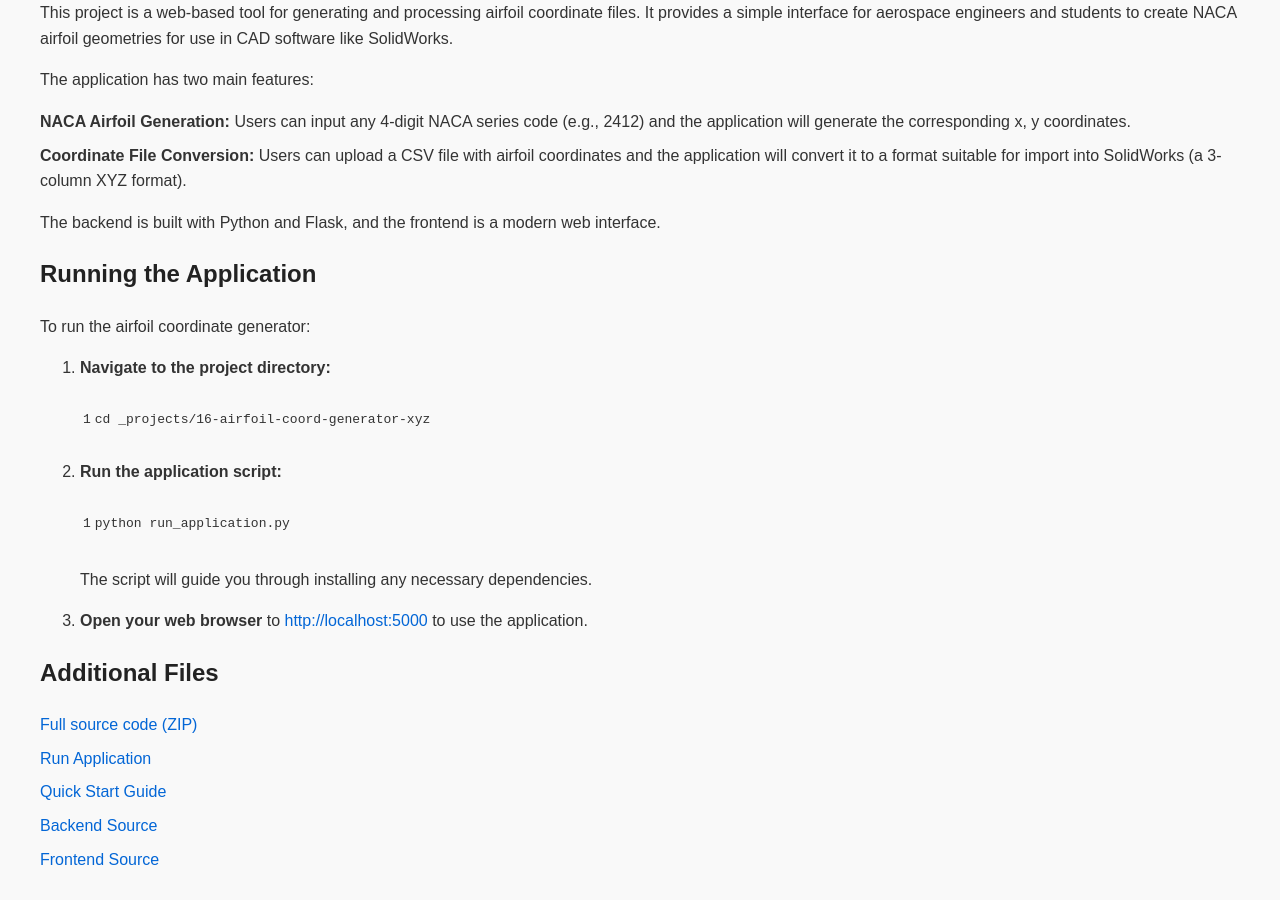
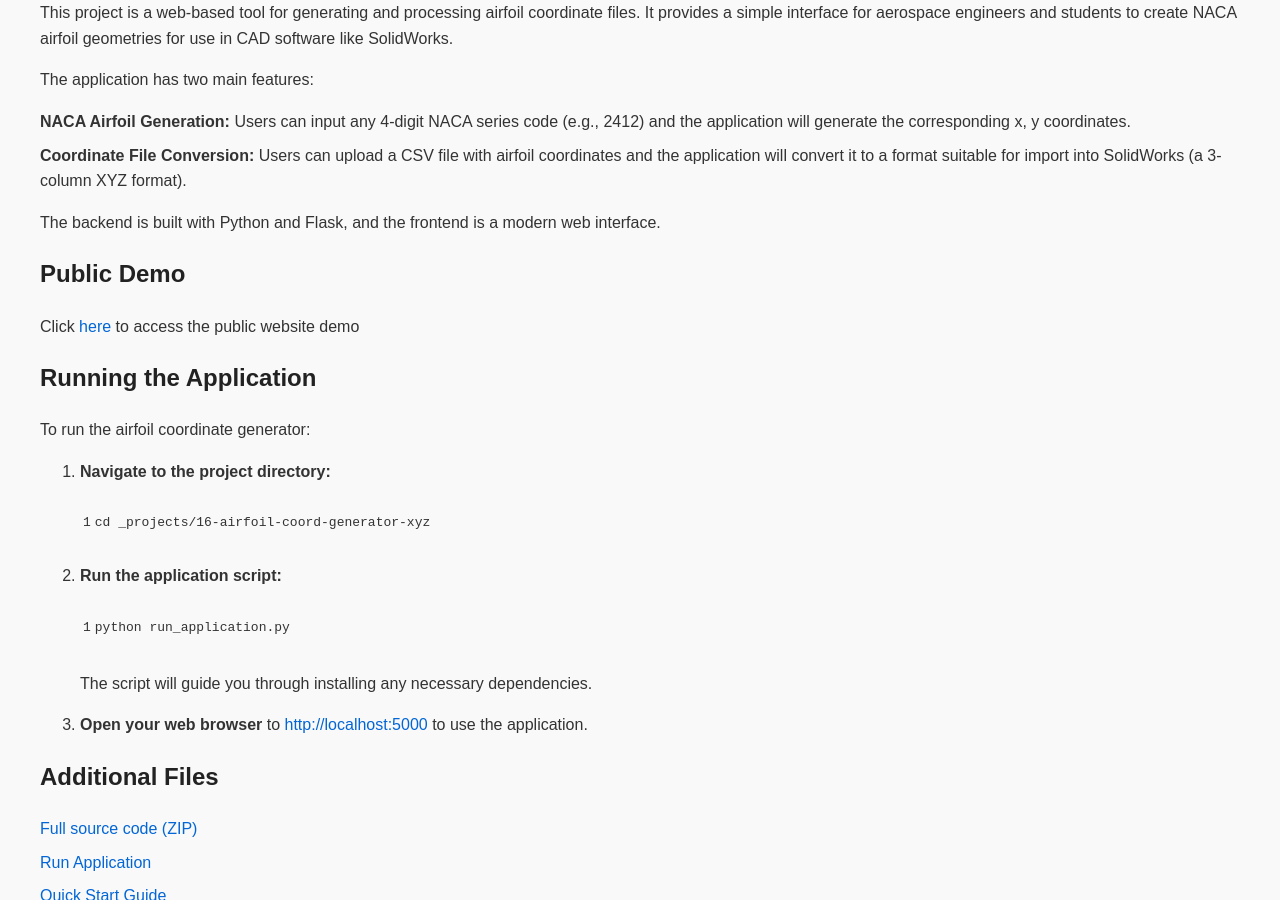
Before and after one commit to Naqeeb1124/abdelrahman-portfolio, a Jekyll site: the page built from _projects/16-airfoil-coord-generator-xyz/index.md, in a window 1280 px wide and 900 px high, scrolled down 325 px. Built offline with Jekyll 4.4.1, drawn with Linux system fonts in a browser that asks for light colours.

Commit message:
add proj16 public web url

```diff
--- a/_projects/16-airfoil-coord-generator-xyz/index.md
+++ b/_projects/16-airfoil-coord-generator-xyz/index.md
@@ -26,6 +26,10 @@ The application has two main features:
 
 The backend is built with Python and Flask, and the frontend is a modern web interface.
 
+## Public Demo
+
+Click [here](https://airfoil-generator-solidworks.onrender.com/) to access the public website demo
+
 ## Running the Application
 
 To run the airfoil coordinate generator:
```
